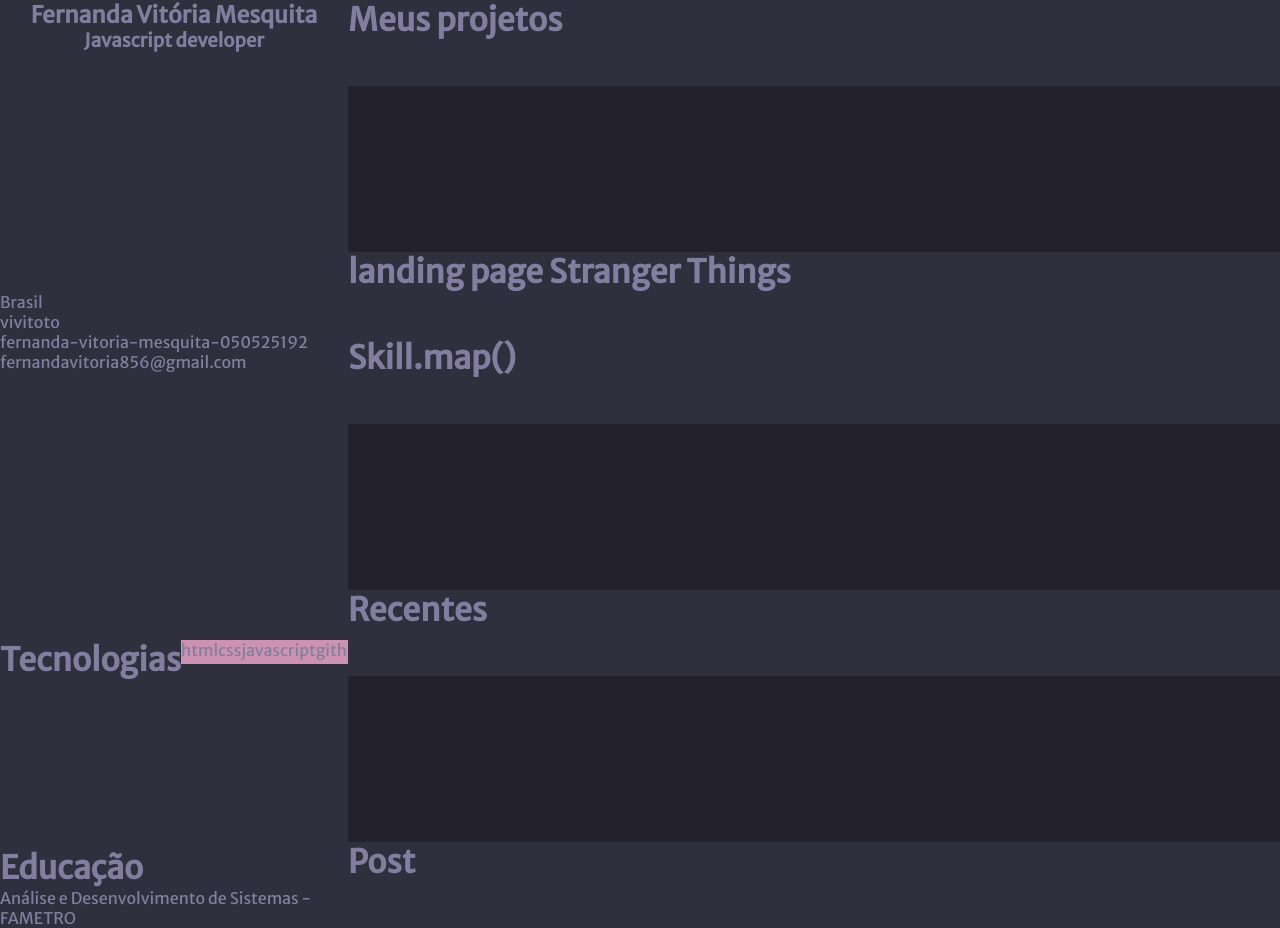
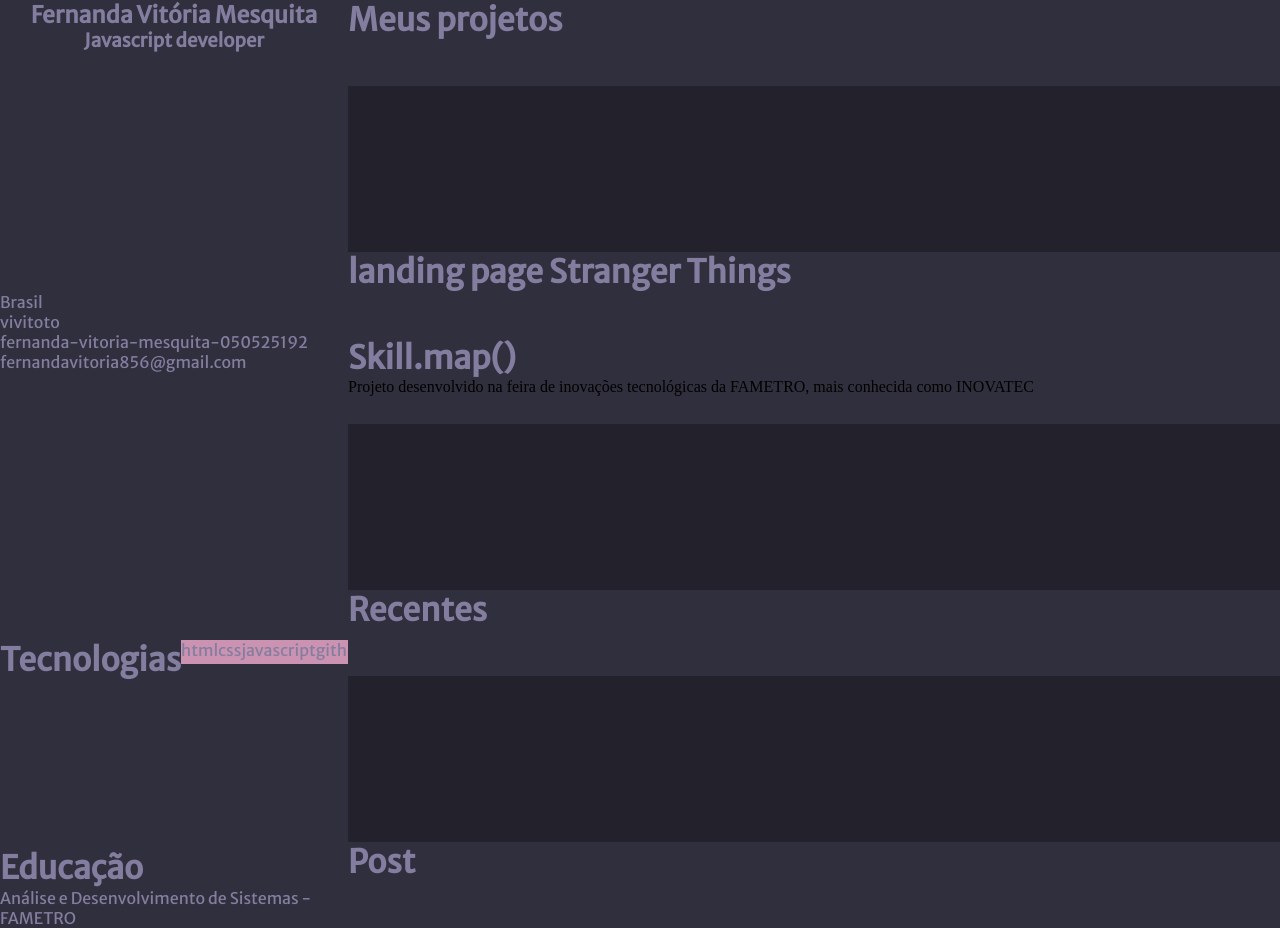
Before and after one commit to vivi-toto/meuportifolio, a plain HTML site: page index.html in a window 1280 px wide. Drawn offline with Linux system fonts and the light colour scheme.

Commit message:
Update index.html

```diff
--- a/index.html
+++ b/index.html
@@ -46,7 +46,7 @@
             </div>
             <div class="component direita">
                 <h1 class="a">Skill.map()</h1>
-
+                <p>Projeto desenvolvido na feira de inovações tecnológicas da FAMETRO, mais conhecida como INOVATEC</p>
             </div>
         </div>
         <div class="component direita">
```
